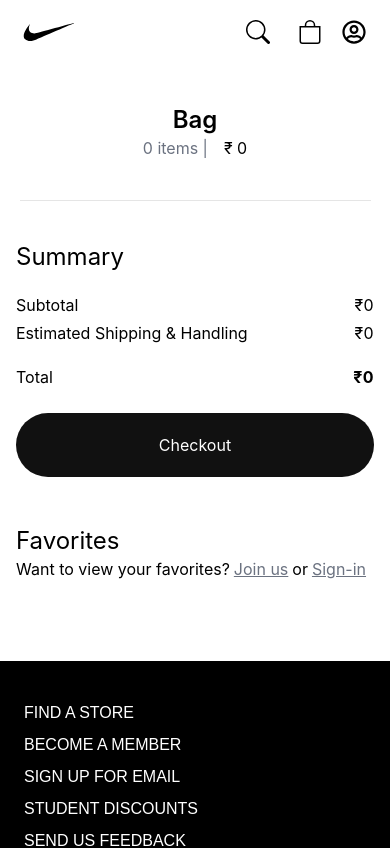
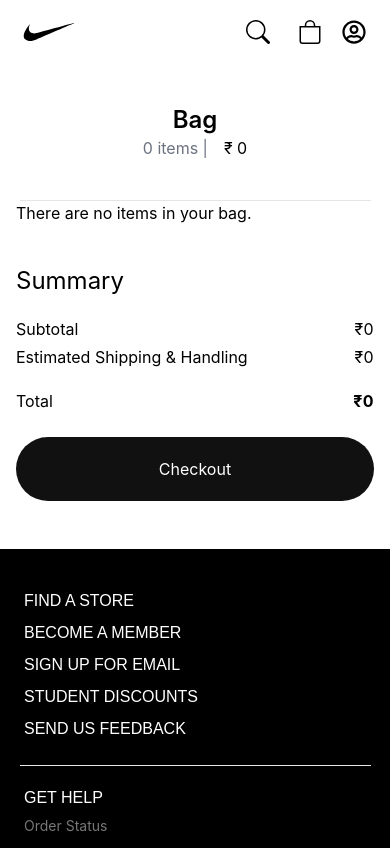
Before and after one commit to heraldjose10/Nike-Store, a React (Create React App) app: page /cart in a window 390 px wide. Shown: the top 848 px of the page. Built offline with nearby package versions, Linux system fonts and the light colour scheme; a web font is replaced by a local one.

Commit message:
add redux persist

```diff
--- a/package.json
+++ b/package.json
@@ -19,6 +19,7 @@
     "react-slick": "^0.28.1",
     "redux": "^4.1.2",
     "redux-logger": "^3.0.6",
+    "redux-persist": "^6.0.0",
     "redux-thunk": "^2.4.1",
     "reselect": "^4.1.5",
     "slick-carousel": "^1.8.1",
--- a/src/components/header/header.component.jsx
+++ b/src/components/header/header.component.jsx
@@ -23,6 +23,15 @@
     // show user profile and logout if user is signed in
   }
 
+  const handleCartButtonClick = () => {
+    if (!accessToken) {
+      navigate('/register', { state: { from: location } })
+    }
+    else {
+      navigate('/cart')
+    }
+  }
+
   return (
     <nav className="flex justify-between items-center sticky top-0 bg-white z-10">
       <Link to={'/'}>
@@ -39,7 +48,7 @@
         <Search />
         <BsBag
           className="h-6 w-6 hover:cursor-pointer"
-          onClick={() => navigate('/cart')}
+          onClick={handleCartButtonClick}
         />
         <button
           className="hover:cursor-pointer"
--- a/src/index.js
+++ b/src/index.js
@@ -2,8 +2,9 @@
 import ReactDOM from 'react-dom';
 import { Provider } from 'react-redux';
 import { BrowserRouter } from 'react-router-dom';
+import { PersistGate } from 'redux-persist/integration/react';
 
-import store from './redux/store';
+import { persistor, store } from './redux/store';
 
 import App from './App';
 
@@ -13,7 +14,9 @@
   <React.StrictMode>
     <Provider store={store}>
       <BrowserRouter>
-        <App />
+        <PersistGate loading={null} persistor={persistor}>
+          <App />
+        </PersistGate>
       </BrowserRouter>
     </Provider>
   </React.StrictMode>,
--- a/src/pages/cart/cart.component.jsx
+++ b/src/pages/cart/cart.component.jsx
@@ -18,30 +18,6 @@
   const cartItems = useSelector(selectCartItems)
   const cartTotal = useSelector(selectCartTotal)
   const accessToken = useSelector(selectAccessToken)
-
-  const FavoritePrompt = (
-    <div className="w-full my-10">
-      <h2 className="text-2xl self-start">Favorites</h2>
-      <p className="flex gap-1">
-        <span>Want to view your favorites? </span>
-        <Link to='/register'>
-          <p
-            className="underline hover:cursor-pointer text-gray-500"
-          >
-            Join us
-          </p>
-        </Link>
-        <span> or </span>
-        <Link to='/register'>
-          <p
-            className="underline hover:cursor-pointer text-gray-500"
-          >
-            Sign-in
-          </p>
-        </Link>
-      </p>
-    </div>
-  )
 
   return (
     <div className="flex flex-col items-center mb-10 lg:flex-row lg:items-start w-full max-w-[1100px] mx-auto">
@@ -64,11 +40,12 @@
 
           ))
         }
-        <div className="hidden lg:block w-full px-4">
-          {
-            !accessToken && FavoritePrompt
-          }
-        </div>
+
+        {
+          !cartTotal && (
+            <p className="w-full text-left px-4">There are no items in your bag.</p>
+          )
+        }
       </div>
       <div className="px-4 flex flex-col w-full lg:basis-1/3">
         <h2 className="text-2xl py-5 mt-5">Summary</h2>
@@ -85,11 +62,6 @@
           <p className="font-bold tracking-wide">{`₹${cartTotal ? cartTotal + 200 : 0}`}</p>
         </span>
         <CustomButton buttonText='Checkout' padding_y={5} />
-        <div className=" lg:hidden">
-          {
-            !accessToken && FavoritePrompt
-          }
-        </div>
       </div>
     </div>
   )
--- a/src/pages/item/item.component.jsx
+++ b/src/pages/item/item.component.jsx
@@ -1,6 +1,6 @@
 import { Fragment, useEffect, useLayoutEffect } from "react"
 import { useDispatch, useSelector } from "react-redux"
-import { useParams } from "react-router-dom"
+import { useNavigate, useParams } from "react-router-dom"
 import { LazyLoadImage } from "react-lazy-load-image-component"
 import 'react-lazy-load-image-component/src/effects/blur.css';
 
@@ -17,6 +17,7 @@
   selectCurrentStyle,
   selectCurrentProductIsFetching
 } from "../../redux/shop/shop.selectors"
+import { selectAccessToken } from "../../redux/user/user.selectors";
 
 import CustomButton from "../../components/custom-button/custom-button.component"
 import ImageSlider from "../../components/images-slider/images-slider.component"
@@ -27,10 +28,12 @@
   const { productId } = useParams()
 
   const dispatch = useDispatch()
+  const navigate = useNavigate()
 
   const currentProduct = useSelector(selectCurrentProductItem)
   const currentProductIsLoading = useSelector(selectCurrentProductIsFetching)
   const currentStyle = useSelector(selectCurrentStyle)
+  const accessToken = useSelector(selectAccessToken)
 
   useLayoutEffect(() => {
     dispatch(fetchCurrentProductStart())
@@ -51,6 +54,21 @@
     setStyle()
     return () => dispatch(clearCurrentStyle())
   }, [dispatch, currentProduct])
+
+  const handleAddToCart = () => {
+    if (accessToken) {
+      dispatch(setCartItem({
+        id: currentProduct.id,
+        name: currentProduct.name,
+        price: currentProduct.price,
+        short_description: currentProduct.short_description,
+        ...currentStyle
+      }))
+    }
+    else {
+      navigate('/register')
+    }
+  }
 
   const ProductUI = (
     <Fragment>
@@ -100,13 +118,7 @@
         }
         <div className="flex flex-col my-3 px-10">
           <CustomButton
-            buttonAction={() => dispatch(setCartItem({
-              id: currentProduct.id,
-              name: currentProduct.name,
-              price: currentProduct.price,
-              short_description: currentProduct.short_description,
-              ...currentStyle
-            }))}
+            buttonAction={handleAddToCart}
             buttonText={'Add to Bag'}
             padding_y={5}
           />
--- a/src/redux/store.js
+++ b/src/redux/store.js
@@ -1,11 +1,20 @@
 import logger from "redux-logger";
 import thunk from "redux-thunk";
 import { createStore, applyMiddleware } from "redux";
+import { persistStore, persistReducer } from "redux-persist";
+import storage from "redux-persist/lib/storage";
 
 import rootReducer from "./root-reducer";
 
+const persistConfig = {
+  key: 'root',
+  storage,
+  whitelist: ['user', 'cart']
+}
+
 const middlewares = [logger, thunk]
 
-const store = createStore(rootReducer, applyMiddleware(...middlewares))
+const persistedReducer = persistReducer(persistConfig, rootReducer)
 
-export default store
+export const store = createStore(persistedReducer, applyMiddleware(...middlewares))
+export const persistor = persistStore(store)
```
Also changed, not shown: 1 other file (tests, documents, lock files or other folders).
